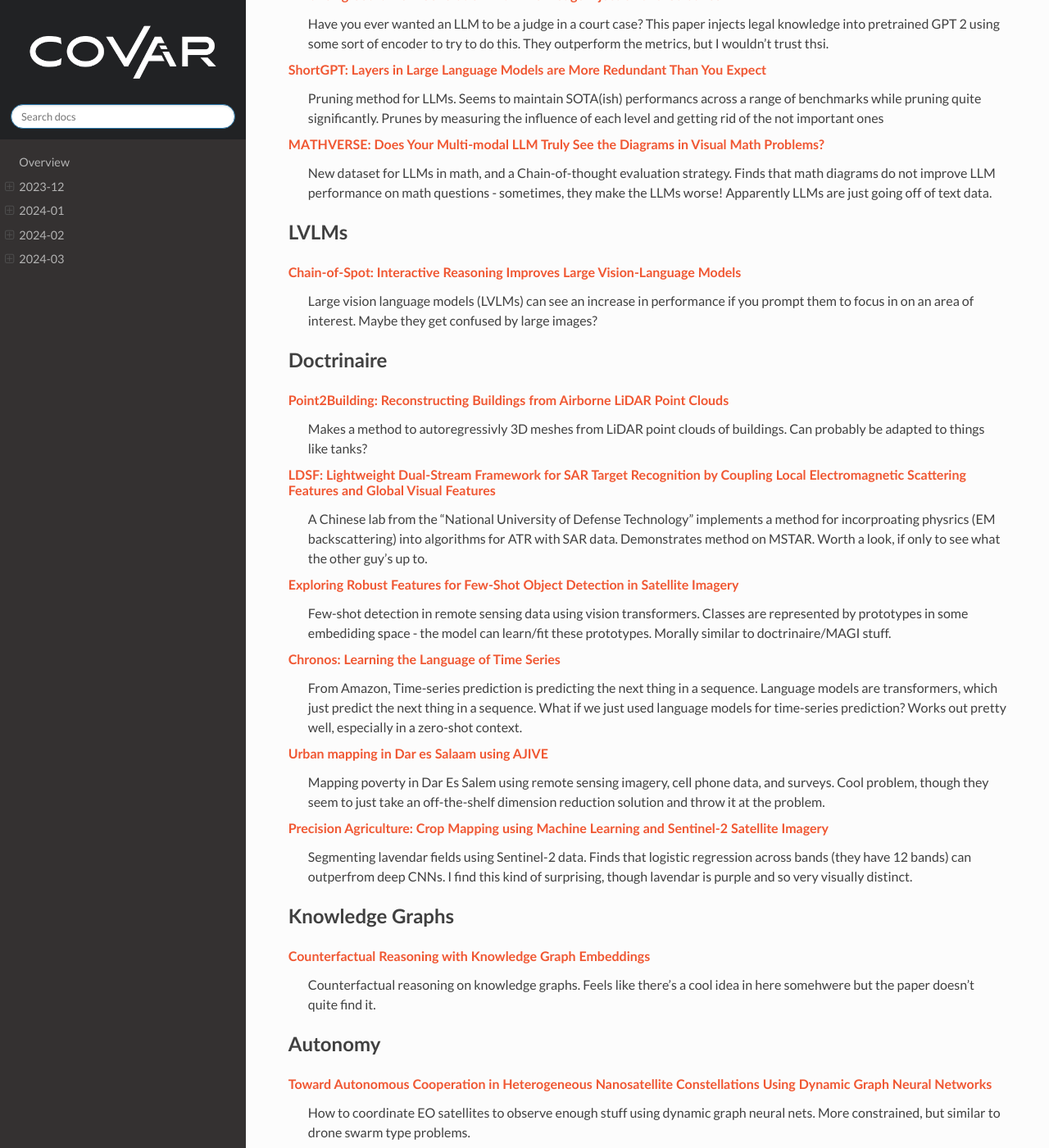
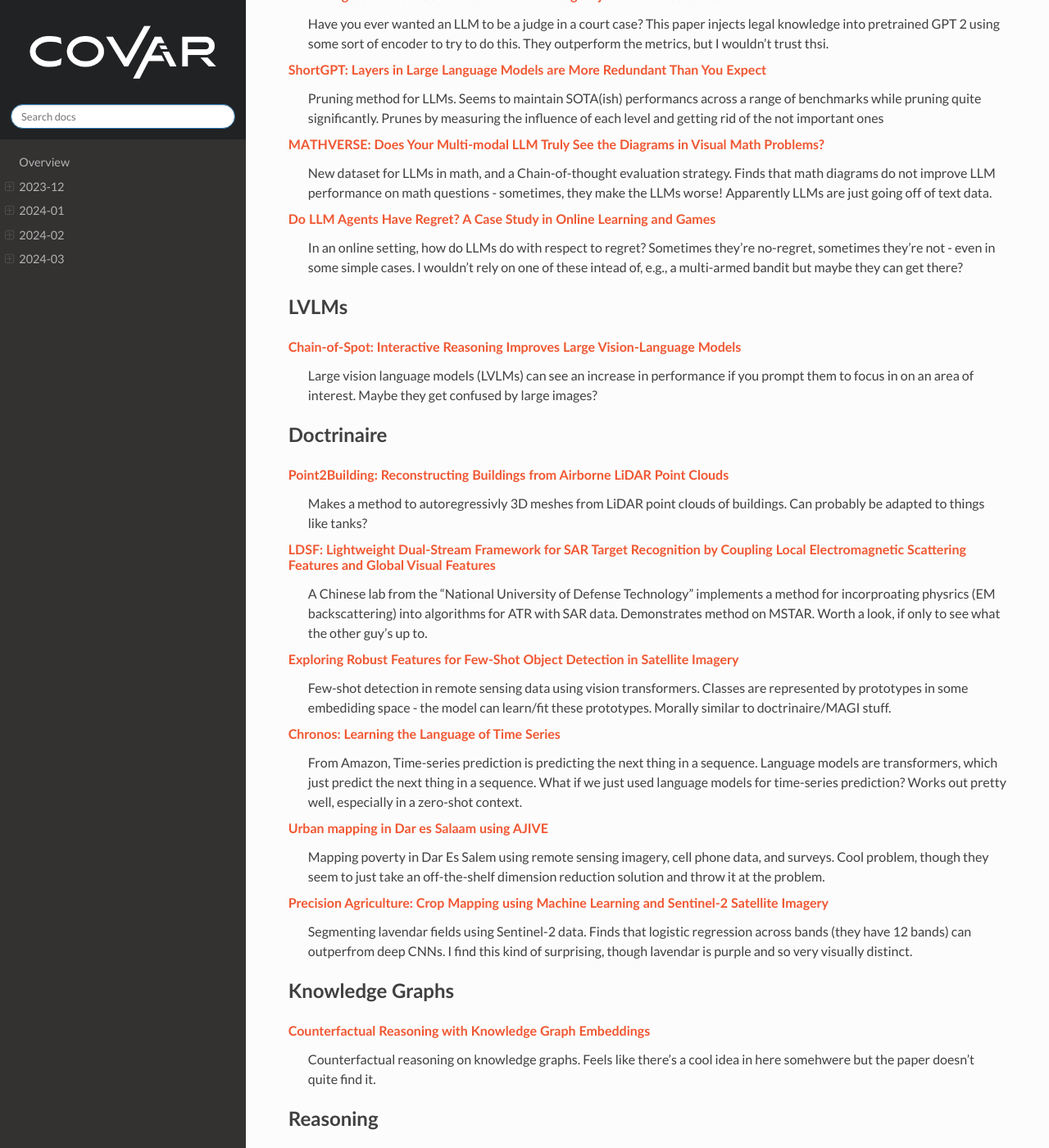
Before and after one commit to covartech/zeitgeist, a Sphinx documentation site: the page built from docs/issues/2024-04.rst, in a window 1280 px wide and 1400 px high, scrolled down 430 px. Shown: the whole window at 82% size. Built offline with Sphinx 7.4.7 and the Read the Docs theme 2.0.0, drawn with Linux system fonts in a browser that asks for light colours; some of the changed text lies outside the part shown.

Commit message:
Update 2024_03_26

```diff
--- a/docs/issues/2024-04.rst
+++ b/docs/issues/2024-04.rst
@@ -17,6 +17,9 @@
 
 `MATHVERSE: Does Your Multi-modal LLM Truly See the Diagrams in Visual Math Problems? <https://arxiv.org/pdf/2403.14624.pdf>`_
     New dataset for LLMs in math, and a Chain-of-thought evaluation strategy.  Finds that math diagrams do not improve LLM performance on math questions - sometimes, they make the LLMs worse!  Apparently LLMs are just going off of text data.
+
+`Do LLM Agents Have Regret? A Case Study in Online Learning and Games <https://arxiv.org/pdf/2403.16843.pdf>`_
+    In an online setting, how do LLMs do with respect to regret?  Sometimes they're no-regret, sometimes they're not - even in some simple cases.  I wouldn't rely on one of these intead of, e.g.,  a multi-armed bandit but maybe they can get there?
 
 LVLMs
 -----
@@ -47,6 +50,11 @@
 ----------------
 `Counterfactual Reasoning with Knowledge Graph Embeddings <https://arxiv.org/pdf/2403.06936.pdf>`_
     Counterfactual reasoning on knowledge graphs.  Feels like there's a cool idea in here somehwere but the paper doesn't quite find it.
+
+Reasoning
+---------
+`A comparison of graphical methods in the case of the murder of Meredith Kercher <https://arxiv.org/pdf/2403.16628.pdf>`_
+    An application of 3 different graphical reasoning models to the Amanda Knox case.  More of a case study than anything, but still interesting.
 
 Autonomy
 --------
@@ -90,6 +98,9 @@
 
 `Deep Neural Networks Tend To Extrapolate Predictably <https://arxiv.org/pdf/2310.00873.pdf>`_
     As data gets OOD, neural nets tend to produce solutions which default to the solution which, when treated as constant, minimizes loss over the training set.  This is very similar to how a Gaussian Process behaves - I wonder if there are structural similarities between the models or if this is a generic thing for nonparametric methods?
+
+`On the rates of convergence for learning with convolutional neural networks <https://arxiv.org/pdf/2403.16459.pdf>`_
+    Theory heavy.  Derives rates of convergence for estimators based on CNNs.  It's reassuring that someone has done this, but I'm glad it wasn't me.
 
 Data Labelling
 --------------
```
